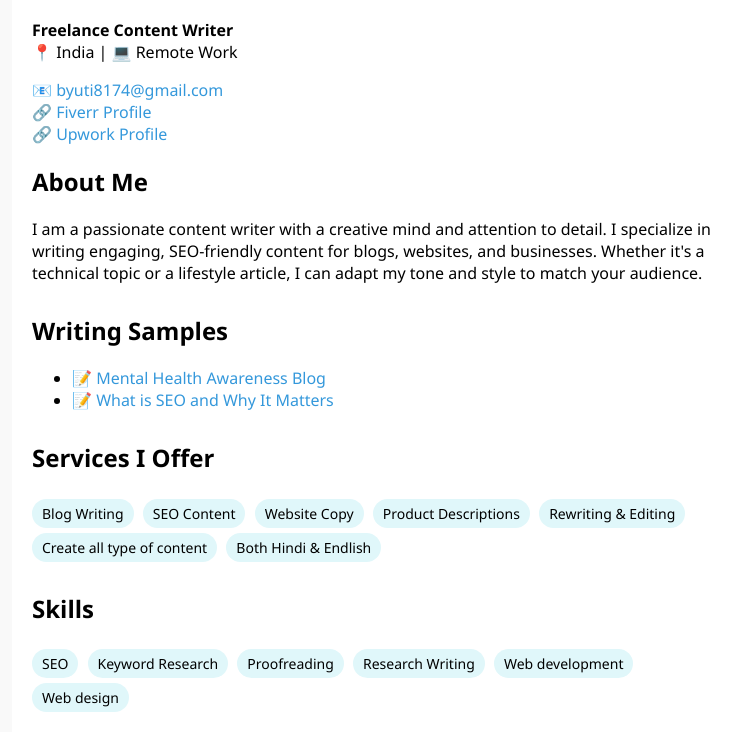
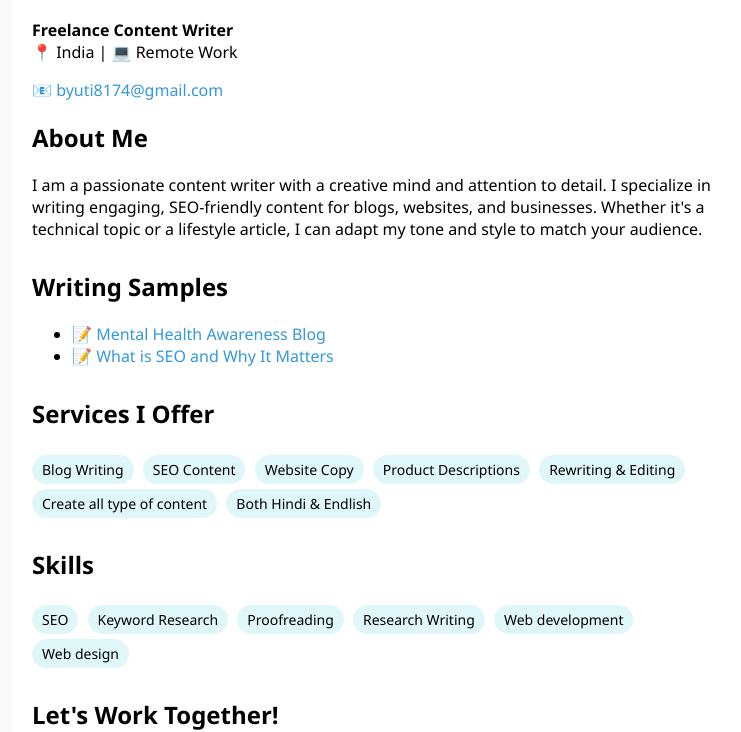
Before and after one commit to thedevhub-page/Content, a plain HTML site: page index.html in a window 1280 px wide. Shown: the part 87-819 px from the top of the page, without its empty margins (258-999 px from the left). Drawn offline with Linux system fonts and the light colour scheme.

Commit message:
Update index.html

```diff
--- a/index.html
+++ b/index.html
@@ -51,8 +51,6 @@
     📍 India | 💻 Remote Work</p>
     <p>
       <a href="mailto:khushi.writer@example.com">📧 byuti8174@gmail.com</a><br>
-      <a href="https://www.fiverr.com/yourprofile" target="_blank">🔗 Fiverr Profile</a><br>
-      <a href="https://www.upwork.com/freelancers/yourname" target="_blank">🔗 Upwork Profile</a>
     </p>
 
     <section>
```
